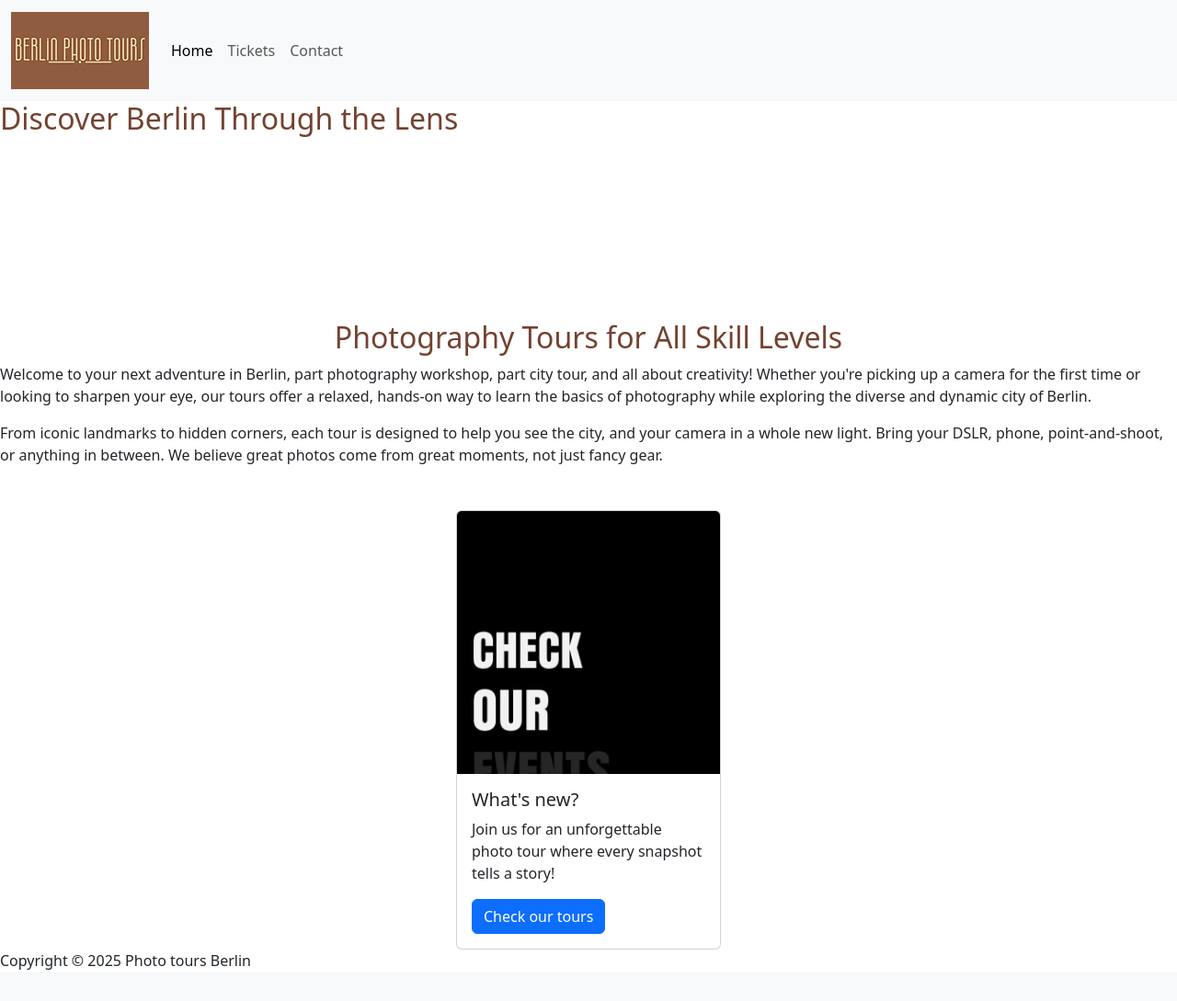
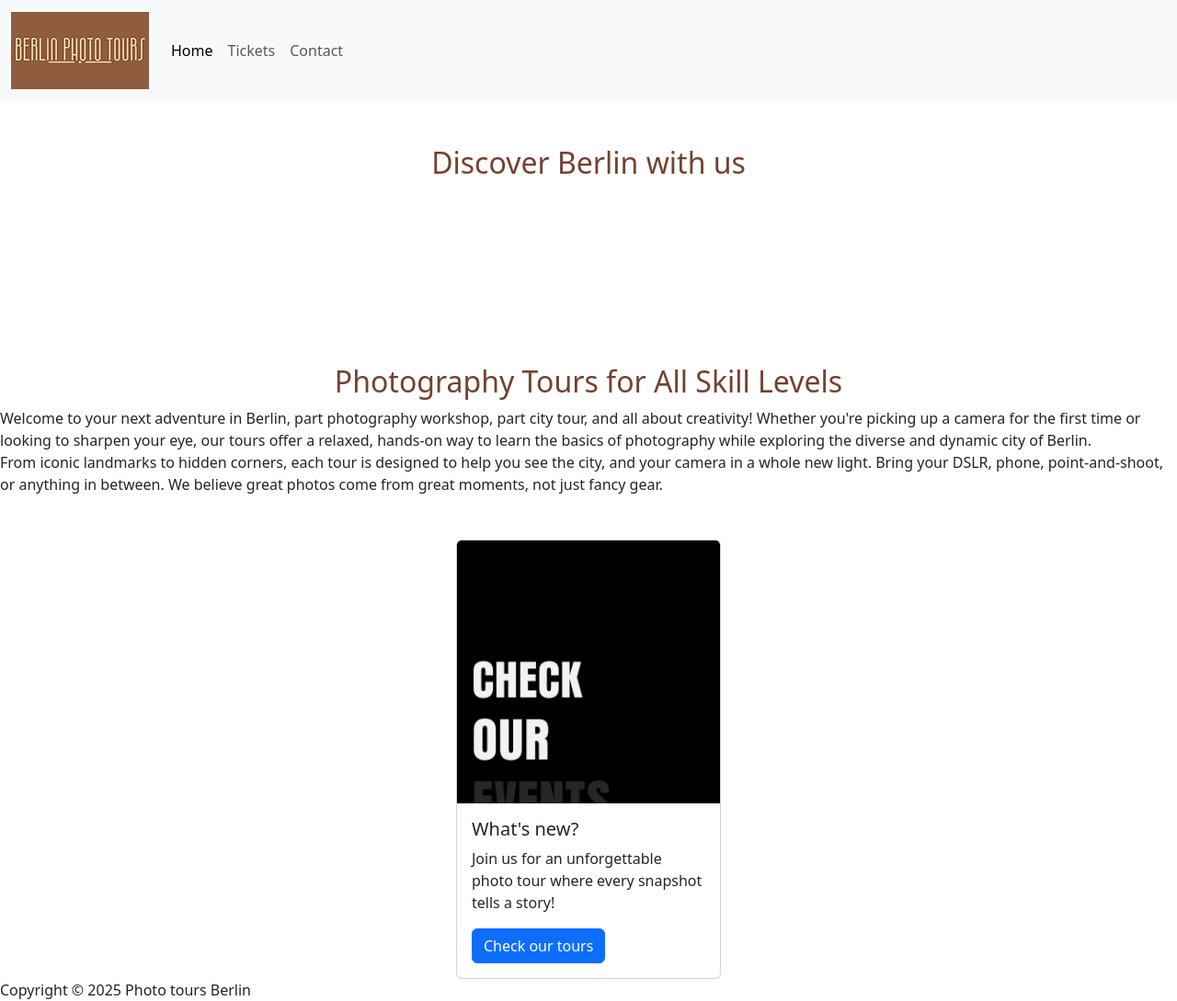
Before and after one commit to ZMegX/berlinphototours, a Flask app: page / in a window 1280 px wide. Shown: the whole page at 92% size. Before the commit the page ends 1055 px from the top, so only its background shows below. Run offline with Flask 3, Linux system fonts and the light colour scheme.

Commit message:
structure changed - caroussel fixed

```diff
--- a/app/templates/index.html
+++ b/app/templates/index.html
@@ -1,7 +1,9 @@
 {% extends "base.html" %}
 
 {% block main %}
-      <h2>Discover Berlin Through the Lens</h2>
+<section>
+      <h2>Discover Berlin with us</h2>
+  </section>
   <section>
         <!-- Container for the image gallery -->
       <div class="container-slideshow-main">
@@ -29,14 +31,12 @@
   </section>
   <section>
     <h2 class="animate-on-scroll">Photography Tours for All Skill Levels</h2>
-            <p>
       <span class="animate-on-scroll">
         Welcome to your next adventure in Berlin, part photography workshop, part city tour,
         and all about creativity! Whether you're picking up a camera for the first time or
         looking to sharpen your eye, our tours offer a relaxed, hands-on way to learn the
         basics of photography while exploring the diverse and dynamic city of Berlin.
       </span>
-            </p>
       <span class="animate-on-scroll">
         From iconic landmarks to hidden corners,
         each tour is designed to help you see the city, and your camera in a whole new light.
```
Lines whose indentation alone changed are shown as unchanged.
